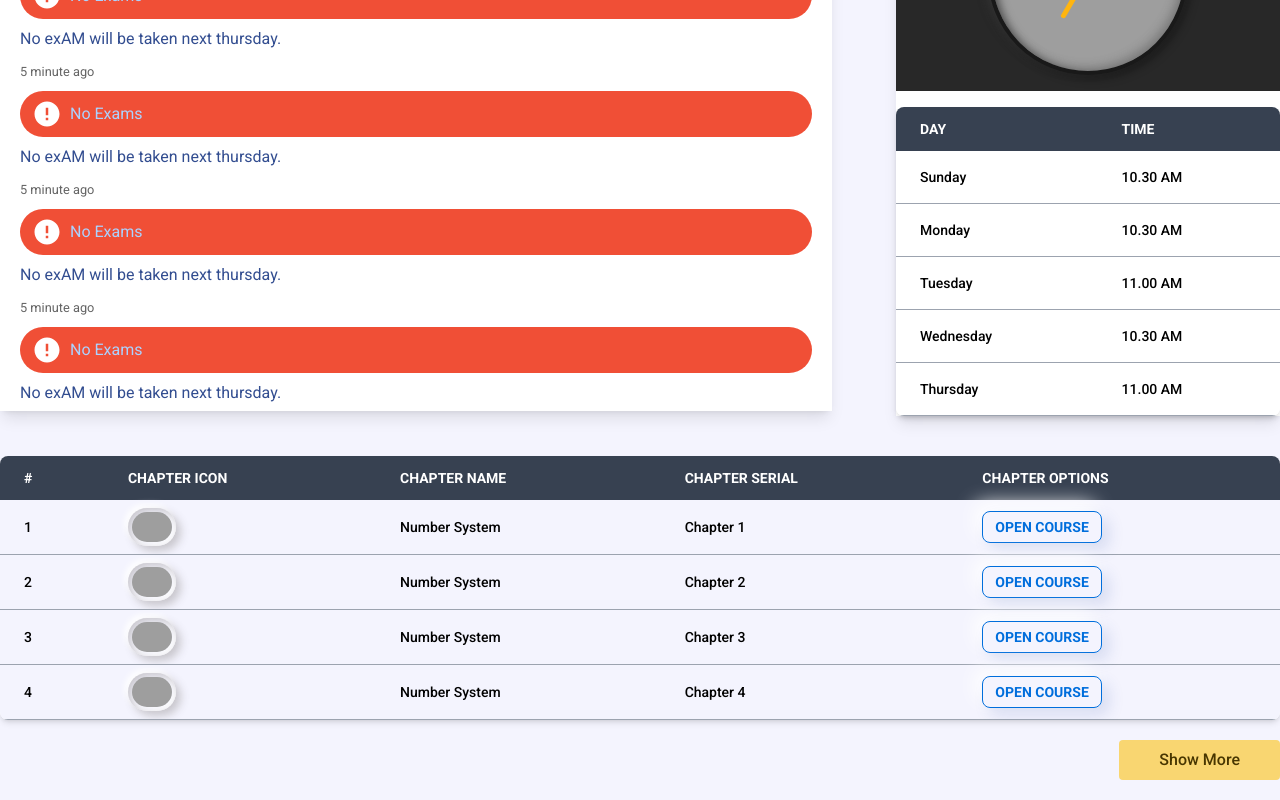
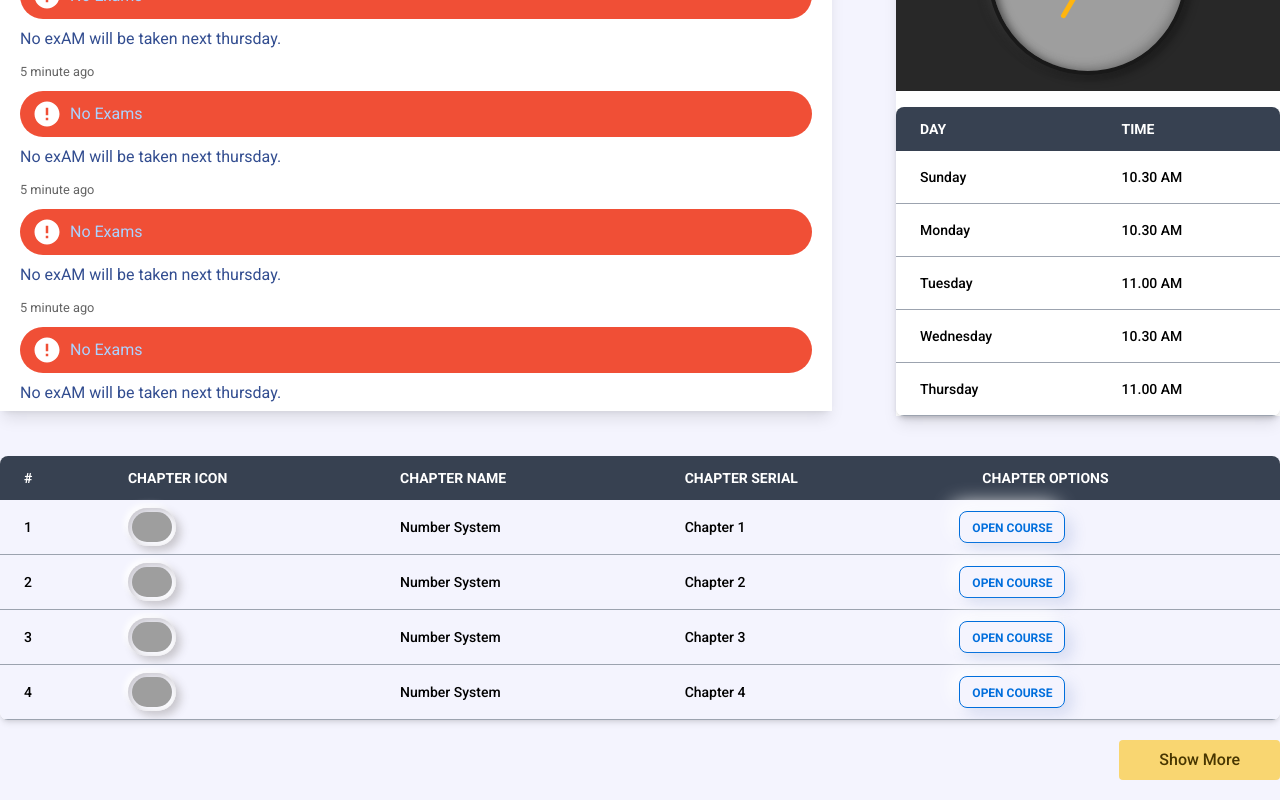
Before and after one commit to AyonJD/TSC-physics-page, a React (Create React App) app: page / in a window 1280 px wide. Shown: the part 1016-1816 px from the top of the page. Built offline with nearby package versions, Linux system fonts and the light colour scheme; grey boxes are pictures that could not be loaded.

Commit message:
Table button responsive done

```diff
--- a/src/Components/Physics/Physics.js
+++ b/src/Components/Physics/Physics.js
@@ -171,7 +171,7 @@ const Physics = () => {
             <div className='mt-10'>
                 <div className="overflow-x-auto bg-white relative shadow-md sm:rounded-lg md:mt-4">
 
-                    <table className="w-full hover text-sm text-left dark:text-gray-400">
+                    <table className="w-full hover text-xs md:text-sm text-left dark:text-gray-400">
                         <thead className="text-sm text-white uppercase bg-gray-700 dark:bg-gray-700 dark:text-gray-400">
                             <tr>
 
@@ -213,11 +213,9 @@ const Physics = () => {
                                                 <td className={`font-medium py-2 px-6`}>
                                                     {singleChapter.chapterSerial}
                                                 </td>
-                                                <td className={`font-medium py-2 px-6`}>
-                                                    <button className='btn btn-secondary btn-sm btn-outline button-shadow' onClick={() => navigate(`${singleChapter.chapterSerial}`)}>Open Course</button>
+                                                <td className={`font-medium `}>
+                                                    <button className='btn sm:py-2 btn-secondary btn-sm btn-outline button-shadow text-xs' onClick={() => navigate(`${singleChapter.chapterSerial}`)}>Open Course</button>
                                                 </td>
-
-
                                             </tr>
                                         </>
 
```
